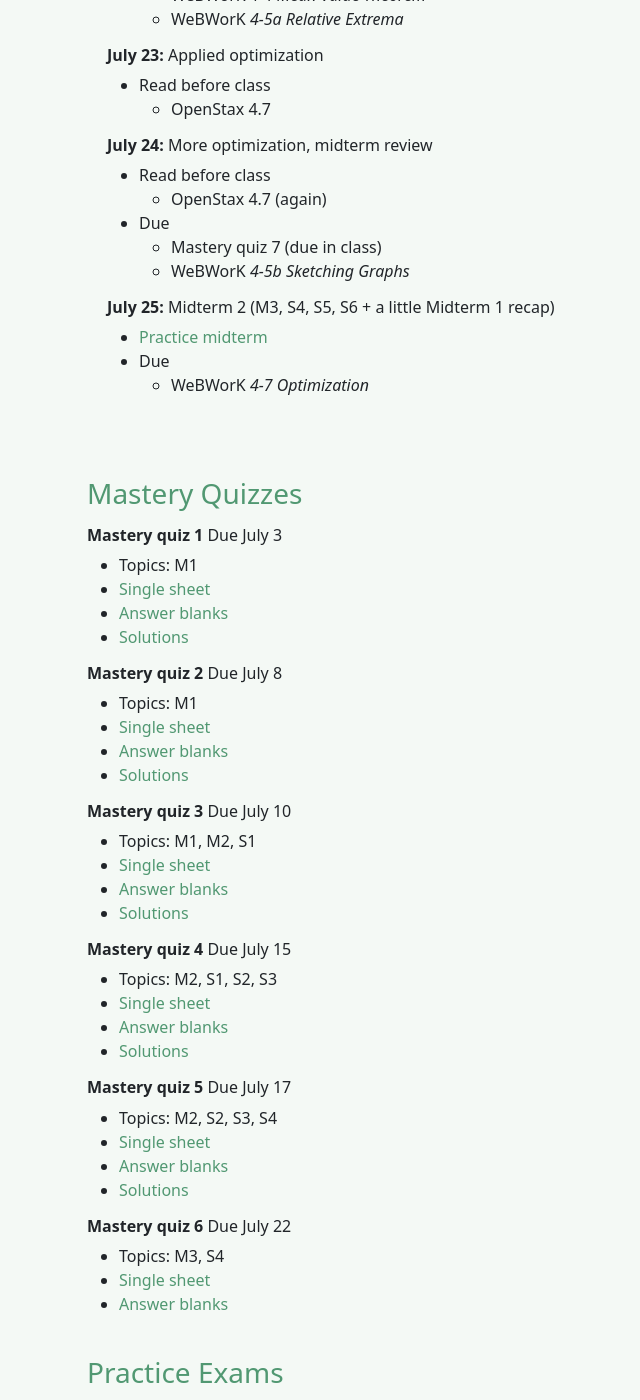
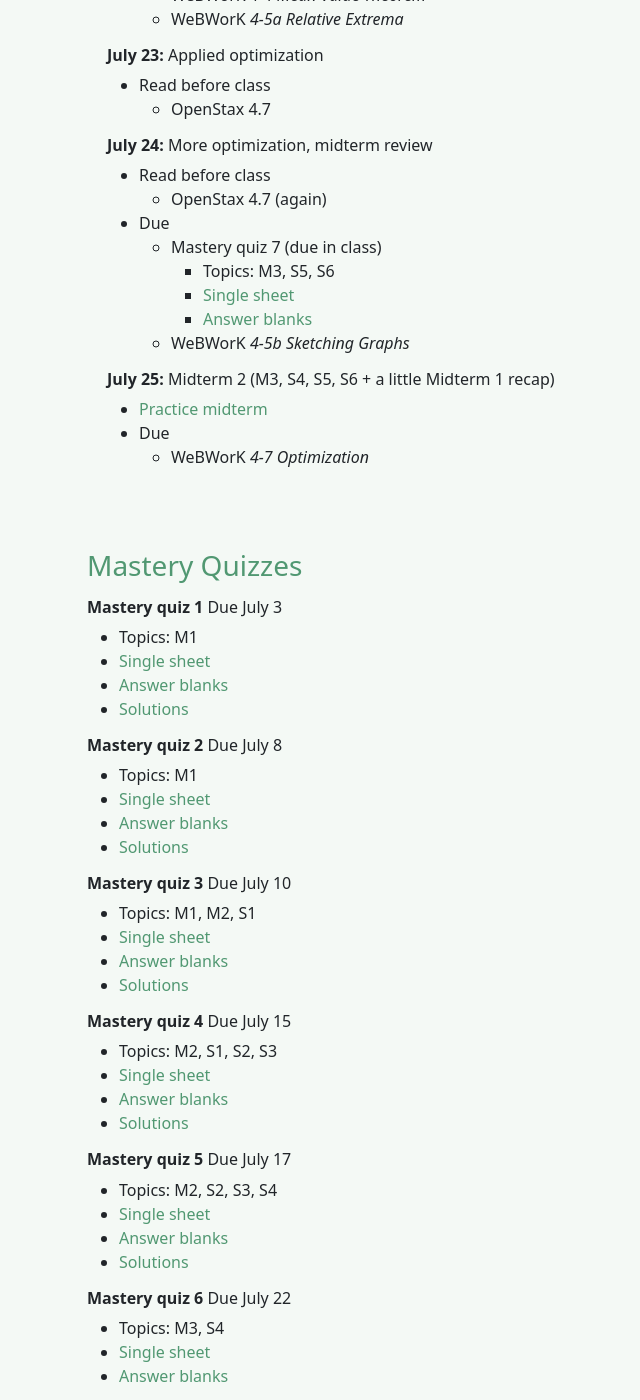
Before and after one commit to bncling/bncl-site, a Jekyll site: the page built from _courses/GW1231_summer_24.markdown, in a window 1280 px wide and 1400 px high, scrolled down 1422 px. Shown: the whole window, without its empty margins (280-920 px from the left). Built offline with Jekyll 4.4.1, drawn with Linux system fonts in a browser that asks for light colours; some of the changed text lies outside the part shown.

Commit message:
rebuilding site Sun Jul 21 19:24:18 EDT 2024

```diff
--- a/_courses/GW1231_summer_24.markdown
+++ b/_courses/GW1231_summer_24.markdown
@@ -192,6 +192,9 @@
 	- OpenStax 4.7 (again)
 - Due
 	- Mastery quiz 7 (due in class)
+		- Topics: M3, S5, S6
+		- [Single sheet](/assets/documents/mq7_single_sheet.pdf)
+		- [Answer blanks](/assets/documents/mq7_answer_blanks.pdf)
 	- WeBWorK *4-5b Sketching Graphs*
 
 ###### **July 25:** Midterm 2 (M3, S4, S5, S6 + a little Midterm 1 recap)
@@ -319,6 +322,11 @@
 - [Single sheet](/assets/documents/mq6_single_sheet.pdf)
 - [Answer blanks](/assets/documents/mq6_answer_blanks.pdf)
 
+###### **Mastery quiz 7** Due July 24
+- Topics: M3, S5, S6
+- [Single sheet](/assets/documents/mq7_single_sheet.pdf)
+- [Answer blanks](/assets/documents/mq7_answer_blanks.pdf)
+
 
 <br>
 
```
Also changed, not shown: 2 other files.
